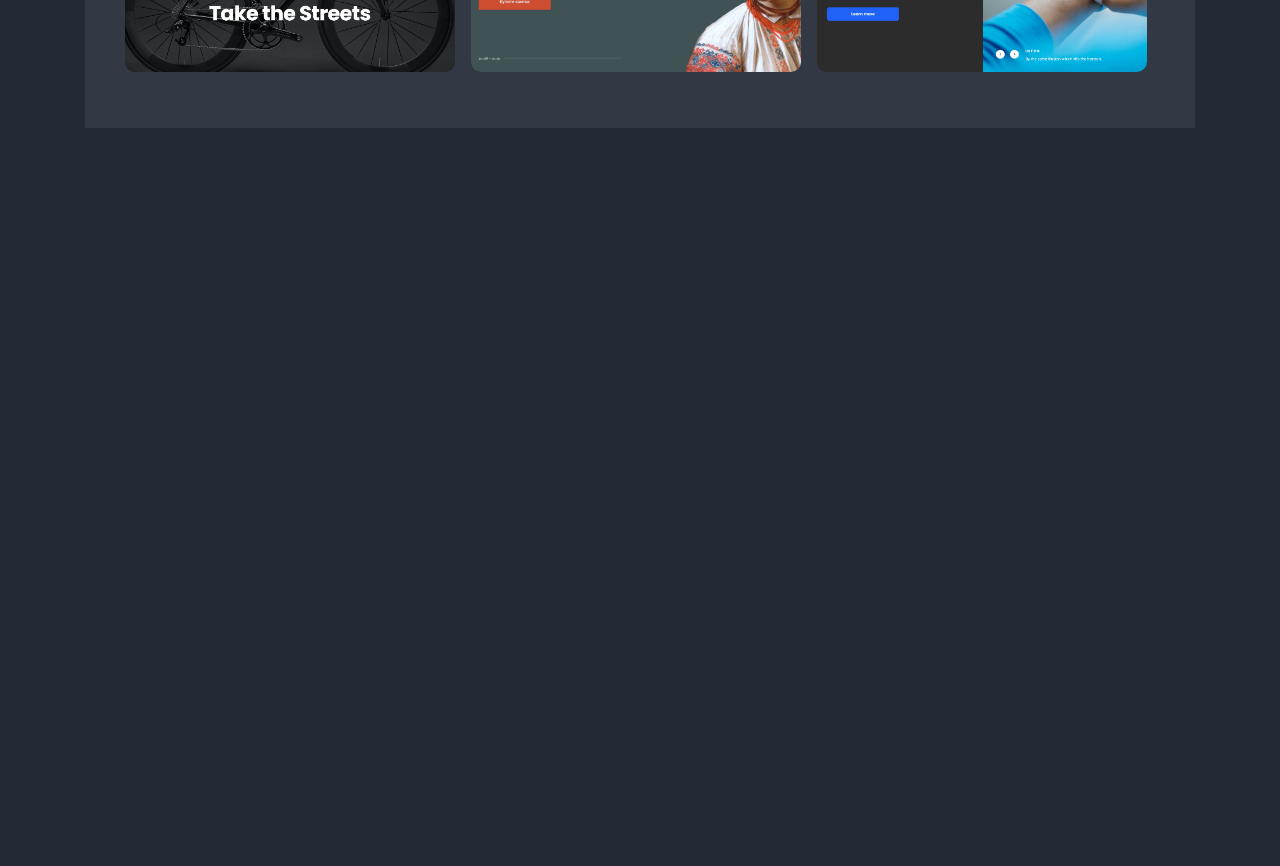
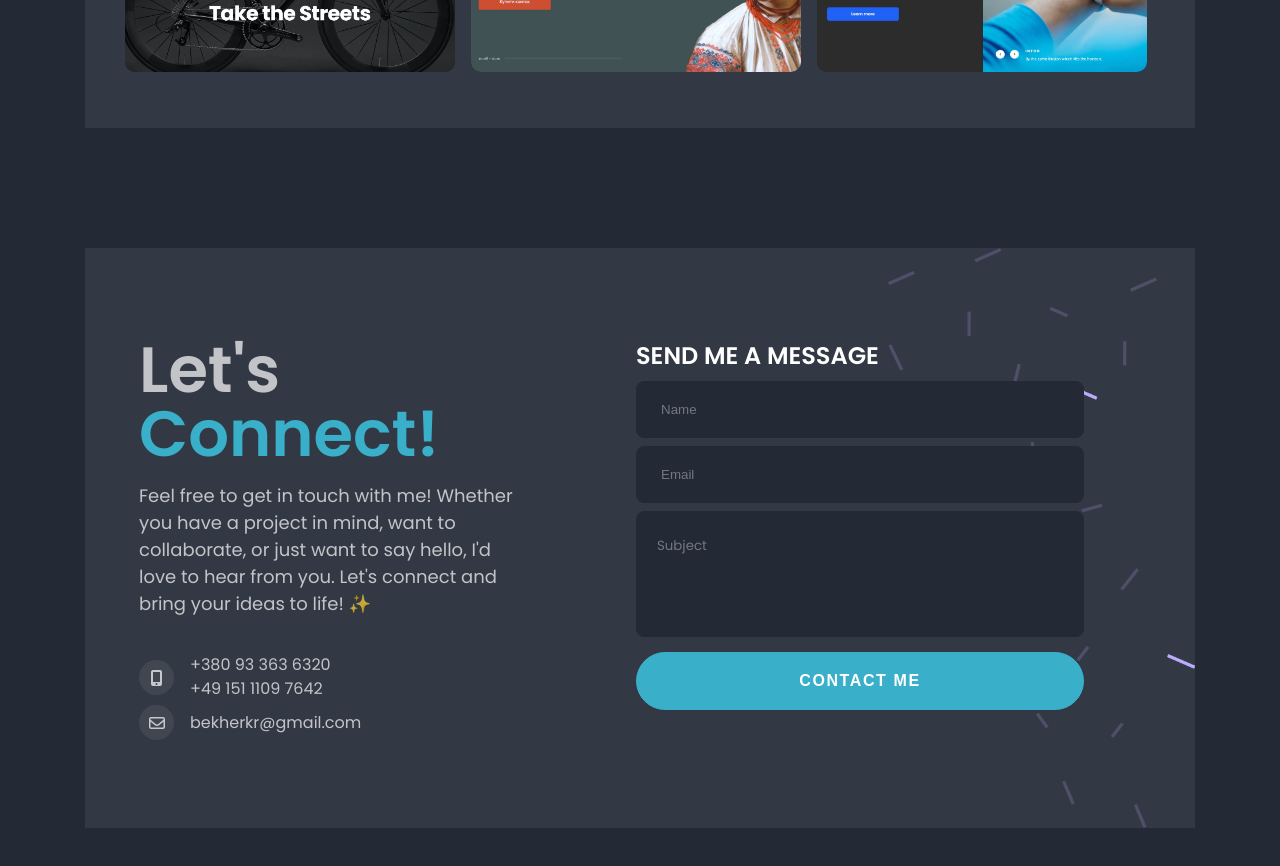
Before and after one commit to kbekher/my-portfolio, a React (Create React App) app: page / in a window 1280 px wide. Shown: the part 4860-5726 px from the top of the page. Before the commit the page ends 5036 px from the top, so only its background shows below. Built offline with nearby package versions, Linux system fonts and the light colour scheme.

Commit message:
Add Contacts section

```diff
--- a/package.json
+++ b/package.json
@@ -3,6 +3,7 @@
   "version": "0.1.0",
   "private": true,
   "dependencies": {
+    "@emailjs/browser": "^3.11.0",
     "@testing-library/jest-dom": "^5.17.0",
     "@testing-library/react": "^13.4.0",
     "@testing-library/user-event": "^13.5.0",
--- a/src/App.tsx
+++ b/src/App.tsx
@@ -3,6 +3,7 @@ import { About } from './components/About';
 import { Skills } from './components/Skills';
 import { Certificates } from './components/Certificates';
 import { Projects } from './components/Projects';
+import { Contacts } from './components/Contacts';
 
 import './App.scss';
 
@@ -15,7 +16,7 @@ export const App = () => (
       <Skills />
       <Certificates />
       <Projects />
-      {/* <Contacts /> */}
+      <Contacts />
     </main>
 
     {/* <Footer /> */}
--- /dev/null
+++ b/src/components/Contacts/Contacts.scss
@@ -0,0 +1,131 @@
+@import '../../styles/utils';
+
+.Contacts {
+  padding-top: 120px;
+
+  &__content {
+    height: 580px;
+    box-sizing: border-box;
+    padding: 90px 54px 70px;
+    background-color: $color-section-background;
+    display: flex;
+    justify-content: space-between;
+
+    background-image: url("../../images/decorations/Group9.png");
+    background-repeat: no-repeat;
+    background-size: contain;
+    background-position: right;
+  }
+
+  &__text-section {
+    max-width: 420px;
+    margin-right: 20px;
+  }
+
+  &__title {
+    font-weight: 600;
+    font-size: 64px;
+    line-height: 64px;
+    margin-bottom: 16px;
+  }
+
+  &__paragraph {
+    @extend %section-paragraph;
+    margin-bottom: 40px;
+    max-width: 380px;
+  }
+
+  &__details {
+    font-size: 16px;
+    line-height: 16px;
+  }
+
+  &__detail {
+    display: flex;
+    align-items: center;
+    margin-bottom: 8px;
+
+    & > * :not(:last-child) {
+      margin-bottom: 8px;
+    }
+  }
+
+  &__icon {
+    margin-right: 16px;
+    width: 15px;
+    height: 15px;
+    text-align: center;
+    background-color: $color-section-background;
+    --fa-border-color: $color-section-background;
+    --fa-border-padding: 10px;
+    --fa-border-radius: 100%;
+  }
+
+
+  &__form-section {
+    flex-grow: 1;
+  }
+
+
+  &__form {
+    max-width: 448px;
+    margin: 0 auto;
+  }
+
+  &__form-title {
+    color: #fff;
+    font-size: 24px;
+    font-weight: 600;
+    text-transform: uppercase;
+    margin-bottom: 8px;
+  }
+
+  &__form-input {
+    width: 100%;
+    box-sizing: border-box;
+    padding: 20px 24px;
+    margin-bottom: 8px;
+    background-color: $color-background;
+    border: 1px solid $color-background;
+    border-radius: 8px;
+    color: rgba(193, 196, 199, 1);
+    outline: none;
+    position: relative;
+
+    &::placeholder {
+      color: #c1c4c7;
+      opacity: 0.5;
+    }
+
+    &:focus {
+      background-color: $color-background;
+      border: 1px solid $color-background;
+      box-shadow: 0 4px 4px 4px rgba(41, 46, 61, 0.5);
+      color: rgba(193, 196, 199, 1);
+    }
+
+    &--textarea {
+      padding: 24px 20px 60px 20px;
+      font-family: 'Poppins', sans-serif;
+      resize: none;
+    }
+  }
+
+  &__form-button {
+    @extend %button-branding;
+    display: block;
+    width: 100%;
+    margin-bottom: 8px;
+  }
+
+  &__form-message {
+    display: block;
+    margin: 0 auto;
+    width: max-content;
+  }
+}
+
+.error-icon {
+  position: absolute;
+  transform: translate(-150%, 100%);
+}
--- /dev/null
+++ b/src/components/Contacts/Contacts.tsx
@@ -0,0 +1,172 @@
+import React, { useState, useRef } from 'react';
+import emailjs from '@emailjs/browser';
+
+import './Contacts.scss';
+
+const SERVICE_ID = 'service_0lkajj1';
+const TEMPLATE_ID = 'template_lgbkrpn';
+const PUBLIC_KEY = 'J1VAP8MMyBRlLDJNs';
+
+export const Contacts = () => {
+  const form = useRef<HTMLFormElement>(null);
+  const [isSent, setIsSent] = useState(false);
+  const [formErrorMessage, setFormErrorMessage] = useState('');
+
+  const [name, setName] = useState('');
+  const [email, setEmail] = useState('');
+  const [body, setBody] = useState('');
+
+  const [isNameError, setIsNameError] = useState(false);
+  const [isEmailError, setIsEmailError] = useState(false);
+  const [isBodyError, setIsBodyError] = useState(false);
+
+  // #region handlers
+  const handleNameChange = (event: React.ChangeEvent<HTMLInputElement>) => {
+    setName(event.target.value);
+    setIsNameError(false);
+  };
+
+  const handleEmailChange = (event: React.ChangeEvent<HTMLInputElement>) => {
+    setEmail(event.target.value);
+    setIsEmailError(false);
+  };
+
+  const handleBodyChange = (event: React.ChangeEvent<HTMLTextAreaElement>) => {
+    setBody(event.target.value);
+    setIsBodyError(false);
+  };
+  // #endregion
+
+  const reset = () => {
+    setName('');
+    setEmail('');
+    setBody('');
+    setIsNameError(false);
+    setIsEmailError(false);
+    setIsBodyError(false);
+  }
+
+  const handleSubmit = (event: React.FormEvent) => {
+    event.preventDefault();
+    setFormErrorMessage('');
+
+    const modifiedName = name.trim();
+    const modifiedEmail = email.trim();
+    const modifiedBody = body.trim();
+
+    setIsNameError(!modifiedName);
+    setIsEmailError(!modifiedEmail);
+    setIsBodyError(!modifiedBody);
+
+    if (!modifiedName || !modifiedEmail || !modifiedBody) {
+      return;
+    }
+
+    if (form.current) {
+      emailjs.sendForm(SERVICE_ID, TEMPLATE_ID, form.current, PUBLIC_KEY)
+        .then(() => {
+          setIsSent(true);
+          reset();
+        }, () => {
+          setFormErrorMessage('Oops, seems like we could not send your message. Please, try again!');
+        });
+    }
+  };
+
+  return (
+    <div className="Contacts" id="contacts">
+      <div className="container">
+        <div className="Contacts__content">
+          <div className="Contacts__text-section">
+            <h2 className="Contacts__title">
+              Let's <span className="highlight">Connect!</span>
+            </h2>
+            <p className="Contacts__paragraph">
+            Feel free to get in touch with me! Whether you have a project in mind,
+            want to collaborate, or just want to say hello, I'd love to hear from you.
+            Let's connect and bring your ideas to life! ✨
+            </p>
+
+            <ul className="Contacts__details">
+              <li className="Contacts__detail">
+                <i className="fa-solid fa-mobile-screen-button fa-border Contacts__icon" />
+                <div>
+                  <div>+380 93 363 6320</div>
+                  <div>+49 151 1109 7642</div>
+                </div>
+              </li>
+              <li className="Contacts__detail">
+                <i className="fa-regular fa-envelope fa-border Contacts__icon" />
+                <span>bekherkr@gmail.com</span>
+              </li>
+            </ul>
+          </div>
+
+          <div className="Contacts__form-section">
+            <form
+              ref={form}
+              className="Contacts__form"
+              onSubmit={handleSubmit}
+            >
+              <h4 className="Contacts__form-title">Send me a message</h4>
+
+              <input
+                type="text"
+                name="name"
+                className="Contacts__form-input"
+                value={name}
+                onChange={handleNameChange}
+                placeholder="Name"
+                autoComplete="off"
+              />
+              {isNameError && (
+                <span>
+                  <i className="fas fa-exclamation-triangle has-text-danger error-icon" />
+                </span>
+              )}
+
+              <input
+                type="email"
+                name="email"
+                className="Contacts__form-input"
+                value={email}
+                onChange={handleEmailChange}
+                placeholder="Email"
+                autoComplete="off"
+              />
+              {isEmailError && (
+                <span>
+                  <i className="fas fa-exclamation-triangle has-text-danger error-icon" />
+                </span>
+              )}
+
+              <textarea
+                name="message"
+                className="Contacts__form-input Contacts__form-input--textarea"
+                value={body}
+                onChange={handleBodyChange}
+                placeholder="Subject"
+              ></textarea>
+
+              {isBodyError && (
+                <span>
+                  <i className="fas fa-exclamation-triangle has-text-danger error-icon" />
+                </span>
+              )}
+
+              <button type="submit" className="Contacts__form-button">
+                Contact me
+              </button>
+            </form>
+
+            {isSent && (
+              <p className="Contacts__form-message">
+                {formErrorMessage ? formErrorMessage : 'Thanks for your message! 🥰'}
+              </p>
+            )}
+          </div>
+        </div>
+      </div>
+    </div>
+  );
+};
--- /dev/null
+++ b/src/components/Contacts/index.ts
@@ -0,0 +1 @@
+export * from './Contacts';
```
Also changed, not shown: 1 other file (tests, documents, lock files or other folders).
